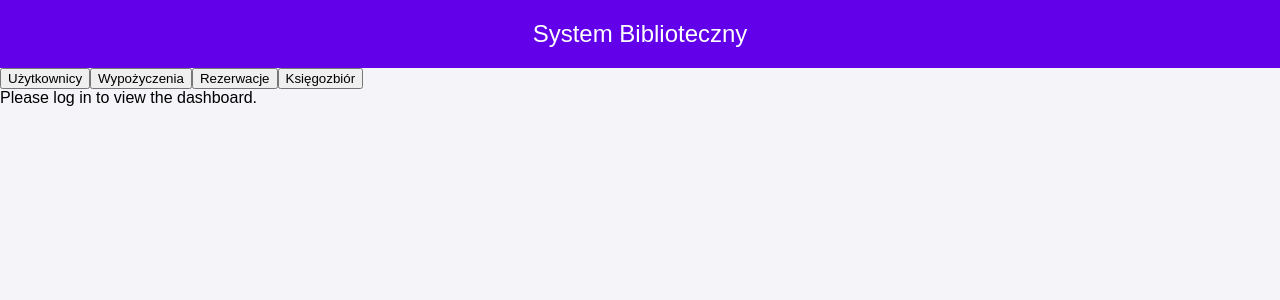
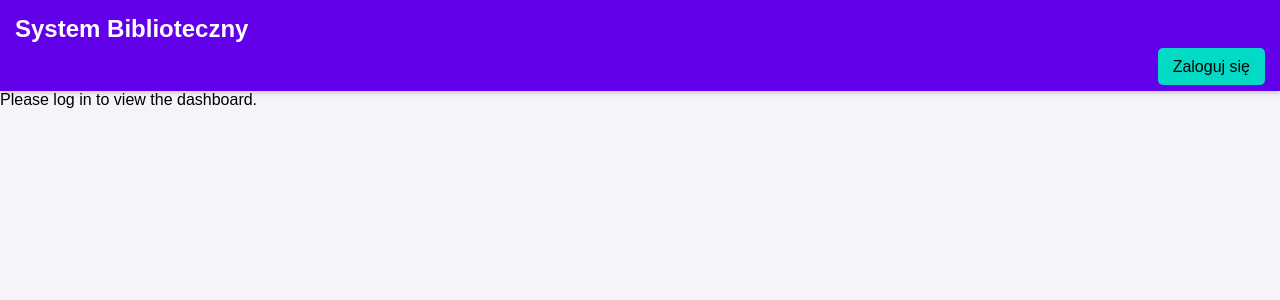
Before and after one commit to SkMarcin/pis-frontend, a React (Create React App) app in the folder pis-frontend/: page /dashboard in a window 1280 px wide. Shown: the top 300 px of the page. Built offline with nearby package versions, Linux system fonts and the light colour scheme.

Commit message:
Added file for universal header and navigation buttons

```diff
--- a/pis-frontend/src/App.js
+++ b/pis-frontend/src/App.js
@@ -4,26 +4,13 @@ import { AuthProvider } from './context/AuthContext';
 import Signup from './components/Signup';
 import Login from './components/Login';
 import Dashboard from './components/Dashboard';
+import Navigation from "./Header";
 import './styles.css'
 
 const App = () => (
     <AuthProvider>
         <Router>
-            <header>System Biblioteczny</header>
-            <nav>
-                <button onClick={() => alert('Użytkownicy link not implemented yet')}>
-                    Użytkownicy
-                </button>
-                <button onClick={() => alert('Wypożyczenia link not implemented yet')}>
-                    Wypożyczenia
-                </button>
-                <button onClick={() => alert('Rezerwacje link not implemented yet')}>
-                    Rezerwacje
-                </button>
-                <button onClick={() => alert('Księgozbiór link not implemented yet')}>
-                    Księgozbiór
-                </button>
-            </nav>
+            <Navigation/>
             <Routes>
                 <Route path="/signup" element={<Signup/>}/>
                 <Route path="/login" element={<Login/>}/>
--- /dev/null
+++ b/pis-frontend/src/Header.js
@@ -0,0 +1,39 @@
+import React, { useContext } from 'react';
+import { Link } from 'react-router-dom';
+import AuthContext from './context/AuthContext';
+import './styles.css'
+
+const Navigation = () => {
+    const { user, logout } = useContext(AuthContext);
+
+    return (
+        <nav className="navigation">
+            <div className="nav-header">
+                <Link to="/dashboard" className="header-link">
+                    <h1>System Biblioteczny</h1>
+                </Link>
+            </div>
+            <div className="nav-buttons-container">
+                <div className="nav-buttons">
+                    {user ? (
+                        <>
+                            <Link to="/uzytkownicy" className="nav-btn">Użytkownicy</Link>
+                            <Link to="/wypozyczenia" className="nav-btn">Wypożyczenia</Link>
+                            <Link to="/rezerwacje" className="nav-btn">Rezerwacje</Link>
+                            <Link to="/ksiegozbior" className="nav-btn">Księgozbiór</Link>
+                        </>
+                    ) : null}
+                </div>
+                <div className="nav-auth">
+                    {user ? (
+                        <button onClick={logout} className="nav-btn logout-btn">Wyloguj</button>
+                    ) : (
+                        <Link to="/login" className="nav-btn login-btn">Zaloguj się</Link>
+                    )}
+                </div>
+            </div>
+        </nav>
+    );
+};
+
+export default Navigation;
--- a/pis-frontend/src/components/Dashboard.js
+++ b/pis-frontend/src/components/Dashboard.js
@@ -11,7 +11,6 @@ const Dashboard = () => {
         <div>
             <h1>Welcome, {user.email}</h1>
             <p>Your role: {user.role}</p>
-            <button onClick={logout}>Log Out</button>
         </div>
     );
 };
--- a/pis-frontend/src/styles.css
+++ b/pis-frontend/src/styles.css
@@ -9,13 +9,71 @@ body {
     background-color: #f4f4f9;
 }
 
-header {
+/* Navigation Container */
+.navigation {
     background-color: #6200ea;
     color: white;
-    padding: 20px;
-    text-align: center;
+    padding: 15px;
+    box-shadow: 0 2px 5px rgba(0, 0, 0, 0.2);
+}
+
+.nav-header {
+    text-align: left;
+    margin-bottom: 15px;
+}
+
+.header-link {
+    text-decoration: none;
+    color: white;
+}
+
+.header-link h1 {
+    margin: 0;
     font-size: 24px;
+    transition: color 0.3s;
 }
+
+/* Buttons Container */
+.nav-buttons-container {
+    display: flex;
+    justify-content: space-between;
+    align-items: center;
+    flex-wrap: wrap;
+}
+
+.nav-buttons {
+    display: flex;
+    gap: 10px;
+    flex-wrap: wrap;
+}
+
+.nav-auth {
+    margin-left: auto; /* Pushes login/logout button to the far right */
+}
+
+.nav-btn {
+    text-decoration: none;
+    background-color: #3700b3;
+    color: white;
+    padding: 10px 15px;
+    border-radius: 5px;
+    font-size: 16px;
+    transition: background 0.3s;
+}
+
+.nav-btn:hover {
+    background-color: #31009e;
+}
+
+.login-btn, .logout-btn {
+    background-color: #03dac6;
+    color: #000;
+}
+
+.login-btn:hover, .logout-btn:hover {
+    background-color: #00c4b4;
+}
+
 
 /* Form Styles */
 .form-container {
```
